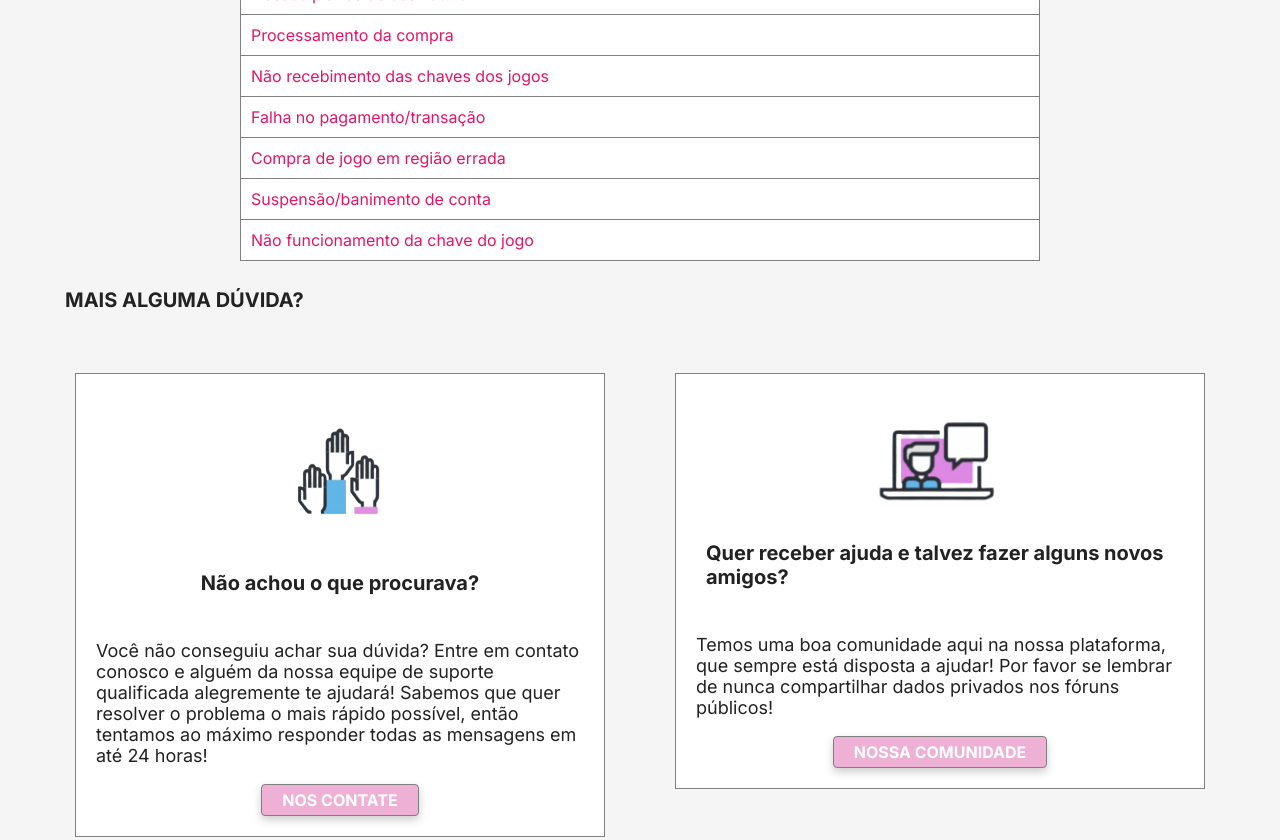
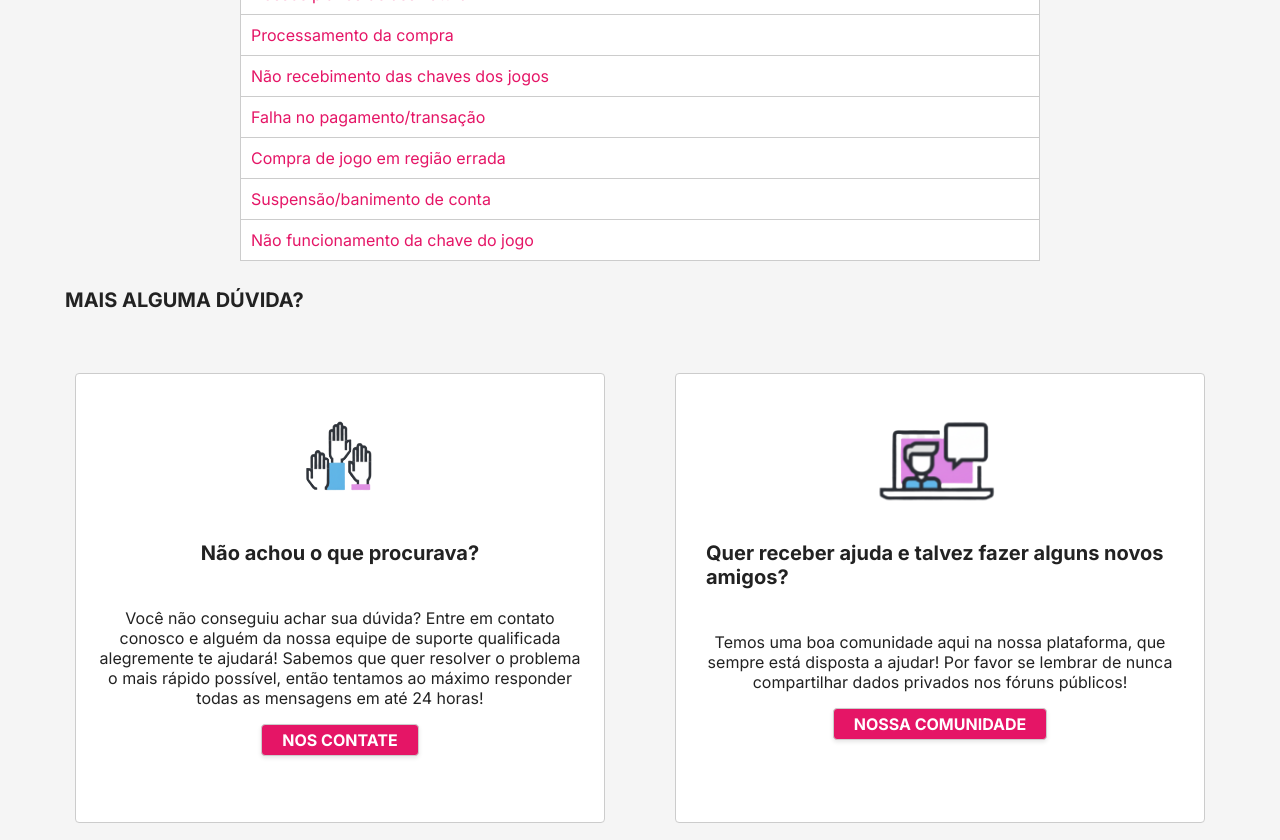
Before and after one commit to KauanaRamm/Web-Development, a plain HTML site: page faq.html in a window 1280 px wide. Shown: the part 600-1440 px from the top of the page. Drawn offline with Linux system fonts and the light colour scheme.

Commit message:
fix faq css

```diff
--- a/assets/css/faq.css
+++ b/assets/css/faq.css
@@ -1,5 +1,5 @@
 table{
-    border: 1px solid gray;
+    border: 1px solid #ccc;
     border-collapse: collapse;
     margin: 0 auto;
     width: 80%;
@@ -16,8 +16,8 @@ h2 {
     font-size: 16px;
     font-weight: bold;
     text-align-last: center;
-    border: 1px solid gray;
-    background-color: #EEB1D5;
+    border: 1px solid #ccc;
+    background-color: #e51566;
     padding: 5px 20px;
     border-radius: 4px;
     width: auto;
@@ -25,11 +25,10 @@ h2 {
     text-decoration: none;
     align-content: center;
     color: #fff;
-    box-shadow: 0 4px 8px rgba(0,0,0,0.2);
-
+    box-shadow: 0px 2px 4px rgba(0,0,0,0.1);
 }
 td{
-    border: 1px solid gray;
+    border: 1px solid #ccc;
     background-color: #fff;
     padding: 10px;
     font-size: 16px;
@@ -50,17 +49,23 @@ td, button:hover {
     background-color: #fff;
     font-size: 18px;
     padding: 20px;
-    border: 1px solid gray;
+    border: 1px solid #ccc;
     border-collapse: collapse;
     margin: 20px;
     display: flex;
     flex-direction: column;
     align-items: center;;
+    border-radius: 4px;
+    height: 450px;
 }
 
+.col p {
+    font-size: 16px;
+    text-align: center;
+}
 .card-image {
-    height: 150px;
-    width: 150px;
+    height: 120px;
+    width: 120px;
 
 }
 .card-image2 {
@@ -68,8 +73,3 @@ td, button:hover {
     width: 250px;
 
 }
-.card-image2 {
-    height: 120px;
-    width: 250px;
-
-}
```
